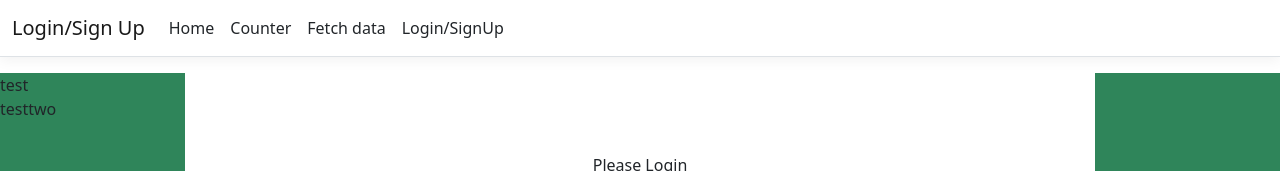
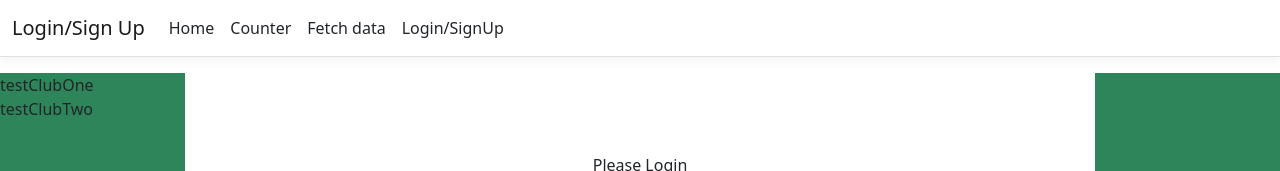
Before and after one commit to daltonspinas/book-club, a React (Create React App) app in the folder book-club/ClientApp/: page /login-signup in a window 1280 px wide. Shown: the top 171 px of the page. Built offline with nearby package versions, Linux system fonts and the light colour scheme.

Commit message:
Added ClubsContext for future use Added onClick handlers for future use

```diff
--- a/book-club/ClientApp/src/components/ClubSidebar.js
+++ b/book-club/ClientApp/src/components/ClubSidebar.js
@@ -6,7 +6,10 @@ export function ClubSidebar({ clubsArray = [] }) {
             <ul>{
                 clubsArray.map(function (club, i) {
                     return (
-                        <li key={i}>{club.name}</li>
+                        //todo: replace the below log with a context hook once multiple book club functionality is in place
+                        <li key={i} onClick={
+                            function handleClick() { console.log(`${club.name}`) }
+                        }>{club.name}</li>
                     )
                 })
             }
--- a/book-club/ClientApp/src/components/Layout.js
+++ b/book-club/ClientApp/src/components/Layout.js
@@ -9,8 +9,8 @@ export class Layout extends Component {
 
     render() {
 
-        //todo:pull in data for clubs attatched to user and pass along to the ClubSidebar component
-        const testClubArr = [{ name: "test" }, { name: "testtwo" }]
+        //todo:subscribe to the ClubsContext once functionality is in place (user logs in -> updates subscribed book clubs)
+        const testClubArr = [{ name: "testClubOne" }, { name: "testClubTwo" }]
 
         const wrapper = {
             display: "flex"
--- a/book-club/ClientApp/src/context/GlobalState.js
+++ b/book-club/ClientApp/src/context/GlobalState.js
@@ -16,3 +16,8 @@ export const AppContext = createContext({
     meetingAddress: "",
     setMeetingAddress: () => {}
 });
+
+export const ClubsContext = createContext({
+    clubsArray: [],
+    setClubsArray: () => { }
+})
```
